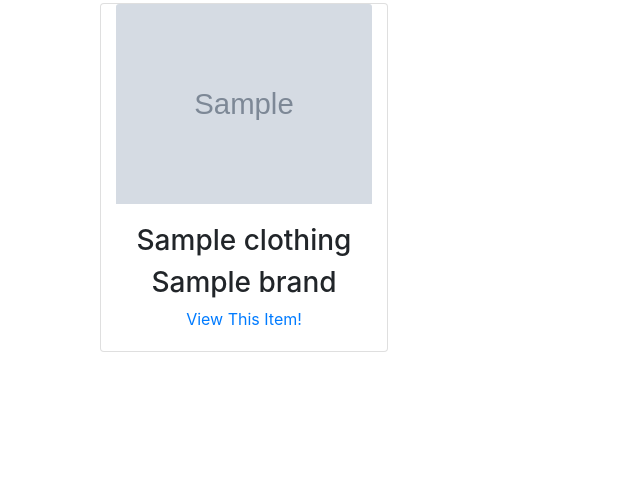
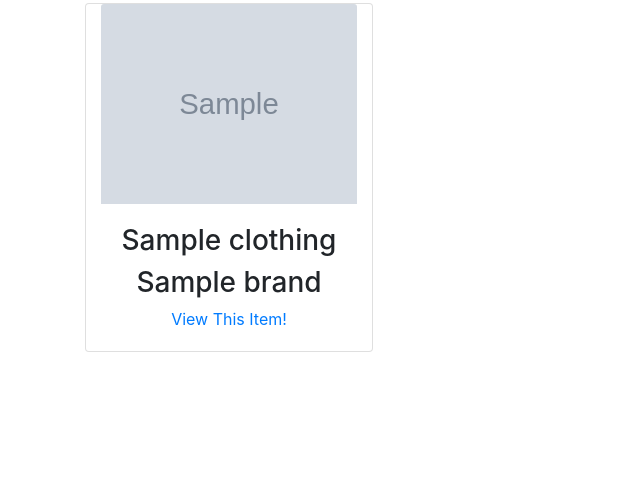
Before and after one commit to clenberger/SWDB, a Flask app: page / in a window 1280 px wide. Shown: the part 818-1321 px from the top of the page, without its empty margins (0-640 px from the left). After the commit the page ends 1170 px from the top, so only its background shows below. Run offline with Flask 2, Linux system fonts and the light colour scheme; grey boxes marked "Sample" are stand-in pictures; a database or web service that is not in the repository returns one stand-in record (values such as "Sample title"); some libraries are stand-ins or nearby versions.

Commit message:
Updating UI/UX

```diff
--- a/templates/clothing_index.html
+++ b/templates/clothing_index.html
@@ -15,14 +15,14 @@
     {% for item in clothing_db %}
     <div class="container">
         <div class="row align-items-start">
-            <div class="col-md-3">
+            <div class="card-columns">
                 <div class="mh-100" style="height: 500px;">
                     <div class="card container text-center mt-1" style="width: 18rem;">
                         <img src="{{item.image}}" class="card-img-top" width="200" height="200">
                         <div class="card-body">
                             <h3 class="card-text">{{ item.name }}</h3>
                             <h3 class="card-text">{{ item.brand }}</h3>
-                            <a href="/clothing/{{ item._id }}" class="card-link">View This Item!</a>
+                            <a href="/clothing/{{ item._id }}" class="card-link stretched-link">View This Item!</a>
                         </div>
                     </div>
                 </div>
```
